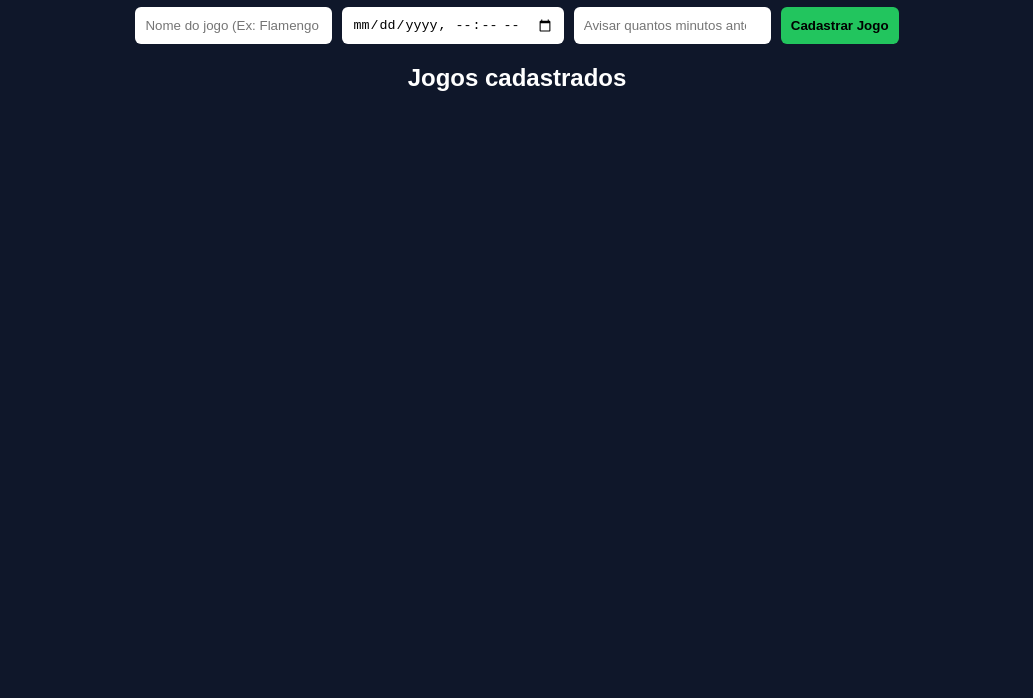
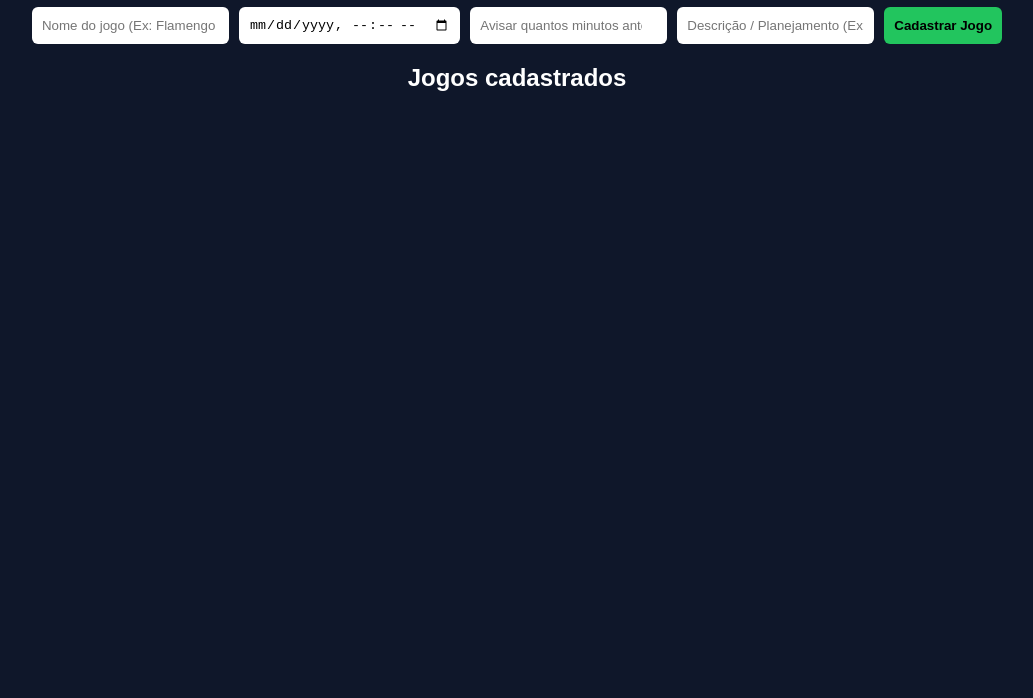
Before and after one commit to RafaelSM11/alerta-jogos, a plain HTML site: page index.html in a window 1280 px wide. Shown: the part 102-800 px from the top of the page, without its empty margins (123-1156 px from the left). Drawn offline with Linux system fonts and the light colour scheme.

Commit message:
Add game description input field
Added a new input field for game description.

```diff
--- a/index.html
+++ b/index.html
@@ -2,15 +2,10 @@
 <html lang="pt-BR">
 <head>
     <meta charset="UTF-8">
-    <title>Alerta de Jogos de Futebol</title>
-
-    <meta name="viewport" content="width=device-width, initial-scale=1.0">
-
-    <!-- Manifest (opcional, não interfere na Opção A) -->
+    <title>Alerta de Jogos</title>
     <link rel="manifest" href="manifest.json">
-
-    <!-- CSS -->
     <link rel="stylesheet" href="style.css">
+    <meta name="theme-color" content="#22c55e">
 </head>
 <body>
 
@@ -21,29 +16,33 @@
         type="text"
         id="gameName"
         placeholder="Nome do jogo (Ex: Flamengo x Palmeiras)"
-        />
+    >
 
     <input
         type="datetime-local"
         id="gameTime"
-        />
+    >
 
     <input
         type="number"
         id="alertBefore"
         placeholder="Avisar quantos minutos antes?"
         min="0"
-        />
+    >
+
+    <!-- NOVO CAMPO -->
+    <input
+        type="text"
+        id="gameDescription"
+        placeholder="Descrição / Planejamento (Ex: Entrada 0.5)"
+    >
 
     <button onclick="addGame()">Cadastrar Jogo</button>
 </div>
 
 <h2>Jogos cadastrados</h2>
-
 <ul id="gameList"></ul>
 
-    <!-- JS SEM MODULE -->
 <script src="script.js"></script>
-
 </body>
 </html>
```
Lines whose indentation alone changed are shown as unchanged.
